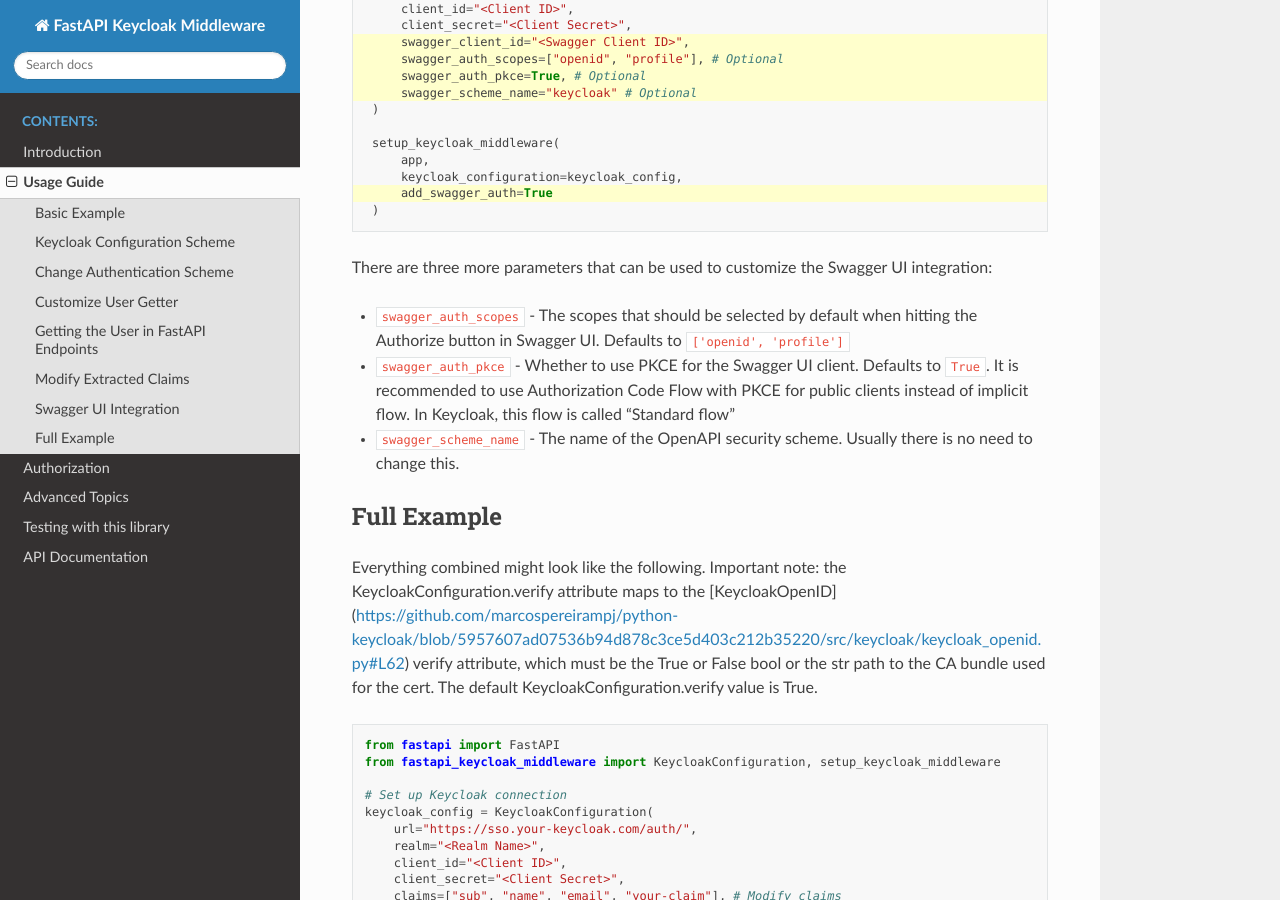
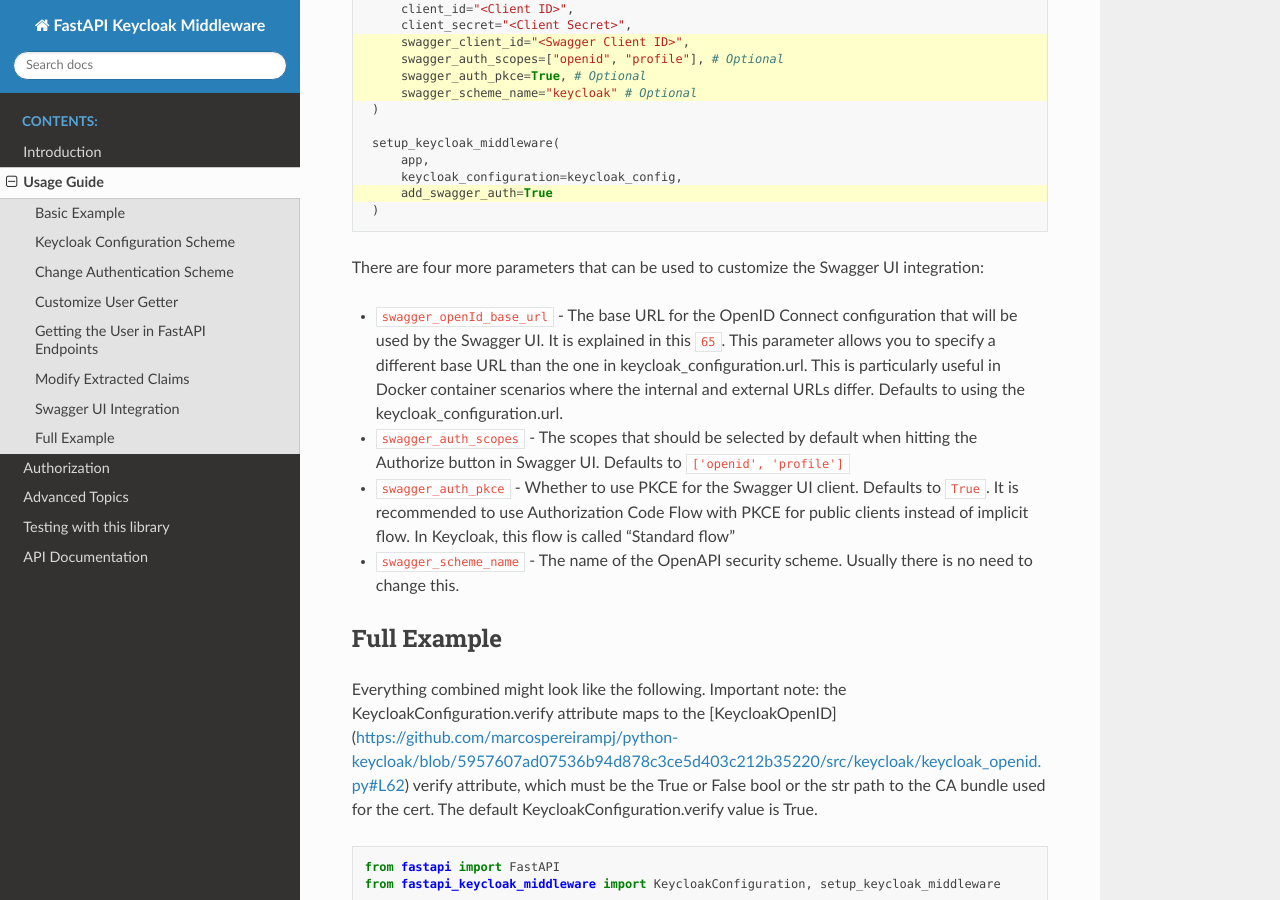
Before and after one commit to waza-ari/fastapi-keycloak-middleware, a Sphinx documentation site: the page built from docs/usage.rst, in a window 1280 px wide and 900 px high, scrolled down 4952 px. Built offline with Sphinx 7.4.7 and the Read the Docs theme 3.1.0, drawn with Linux system fonts in a browser that asks for light colours; cross-references to code outside the pages are shown as plain code; the version number is read from the project's files by our own code.

Commit message:
adding docs

```diff
--- a/docs/usage.rst
+++ b/docs/usage.rst
@@ -220,8 +220,9 @@
         add_swagger_auth=True
     )
 
-There are three more parameters that can be used to customize the Swagger UI integration:
+There are four more parameters that can be used to customize the Swagger UI integration:
 
+* :code:`swagger_openId_base_url` - The base URL for the OpenID Connect configuration that will be used by the Swagger UI. It is explained in this :issue:`65`. This parameter allows you to specify a different base URL than the one in keycloak_configuration.url. This is particularly useful in Docker container scenarios where the internal and external URLs differ. Defaults to using the keycloak_configuration.url.
 * :code:`swagger_auth_scopes` - The scopes that should be selected by default when hitting the Authorize button in Swagger UI. Defaults to :code:`['openid', 'profile']`
 * :code:`swagger_auth_pkce` - Whether to use PKCE for the Swagger UI client. Defaults to :code:`True`. It is recommended to use Authorization Code Flow with PKCE for public clients instead of implicit flow. In Keycloak, this flow is called "Standard flow"
 * :code:`swagger_scheme_name` - The name of the OpenAPI security scheme. Usually there is no need to change this.
```
Also changed, not shown: 1 other file.
